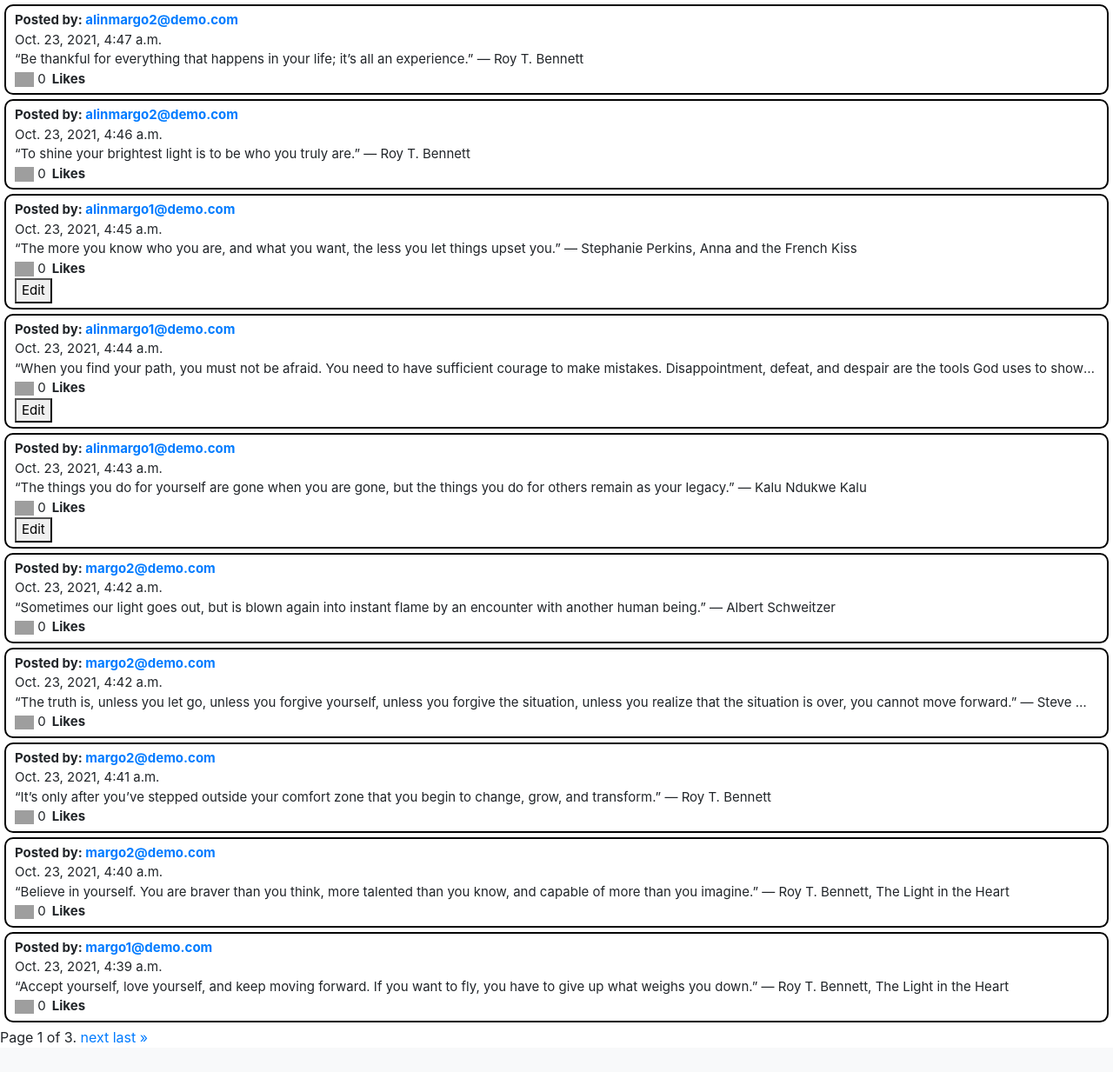
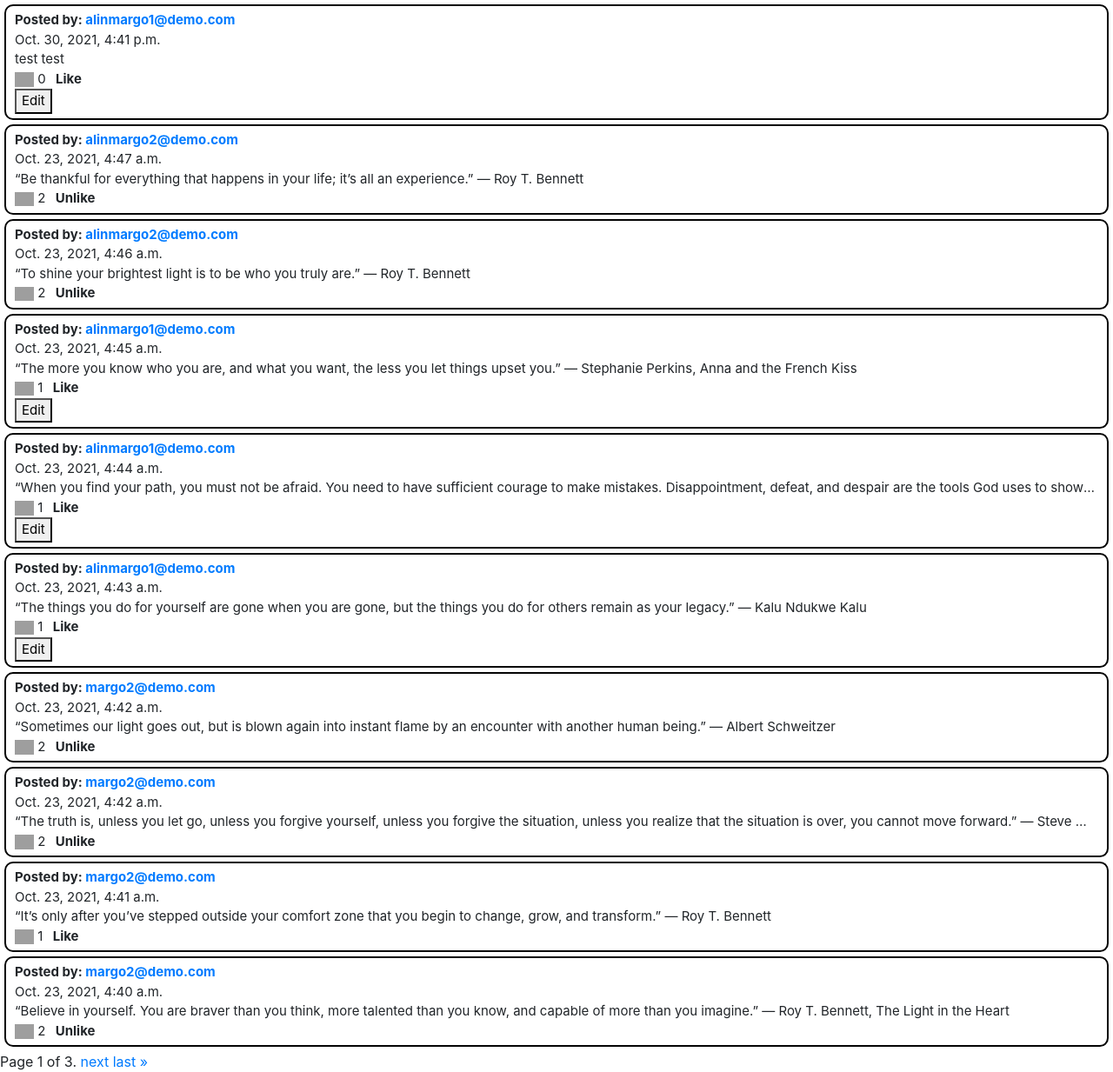
Before and after one commit to magaranin/Network, a Django app: page / in a window 1280 px wide. Shown: the part 56-1289 px from the top of the page at 87% size. Before the commit the page ends 1259 px from the top, so only its background shows below. Run offline with Django 3.2, Linux system fonts and the light colour scheme; a user stored in the database is signed in; data comes from the database, SQL or seed files in the repository; some libraries are stand-ins or nearby versions; grey boxes are pictures that could not be loaded.

Commit message:
Add functionality to like or unlike a post and is_liked_by filer

```diff
--- a/network/models.py
+++ b/network/models.py
@@ -12,7 +12,8 @@
     created_date = models.DateTimeField(auto_now_add=True)
     owner = models.ForeignKey(User, on_delete=models.CASCADE, null= True, related_name="owned_posts")
     description = models.CharField(max_length = 2000)
-    like = models.IntegerField(default=0)
+    likes = models.ManyToManyField("User", symmetrical=False, related_name="users_likes_set")
+
 
     def __str__(self):
         return f"{self.owner} added a post on {self.created_date}"
--- a/network/static/network/script.js
+++ b/network/static/network/script.js
@@ -39,3 +39,28 @@
     })
     document.querySelectorAll('.edit_button').forEach(edit_button => edit_button.style.display = 'block');
 }
+
+function likeUnlike(post_id) {
+    fetch(`/posts/${post_id}/like_unlike`, {
+        method: "POST"
+    })
+    .then(response => response.json())
+    .then(result => {
+        if (result.error) {
+            alert(result.error);
+        }
+        else {
+            let likeCountElement = document.querySelector(`#post_${post_id} .likeCount`);
+            let countNumber = parseInt(likeCountElement.innerHTML)
+            let likeUnlikeElement = document.querySelector(`#post_${post_id} .likeUnlikeText`)
+            if (likeUnlikeElement.innerHTML === "Like") {
+                likeCountElement.innerHTML = countNumber + 1;
+                likeUnlikeElement.innerHTML = "Unlike";
+            }
+            else {
+                likeCountElement.innerHTML = countNumber - 1;
+                likeUnlikeElement.innerHTML = "Like";
+            }
+        }
+    })
+}
--- a/network/templates/network/index.html
+++ b/network/templates/network/index.html
@@ -1,4 +1,6 @@
 {% extends "network/layout.html" %}
+{% load static %}
+{% load post_tags %}
 
 {% block body %}
 
@@ -14,8 +16,14 @@
                 <div class="description">
                     {{ post.description }}
                 </div>
-                <div class="like">
-                    <img src="https://play-lh.googleusercontent.com/7hAq25yPmjdVuPeEpC8DQnHGsgo-BuNXhRVlSt0IYOXpKj8puu0PCDFsZHlJWkdN8kU" alt="Like" width="22"> {{ post.like }}<strong>&nbsp; Likes</strong>
+                <div class="likes" onclick="likeUnlike({{ post.id }})">
+                    <img src="https://play-lh.googleusercontent.com/7hAq25yPmjdVuPeEpC8DQnHGsgo-BuNXhRVlSt0IYOXpKj8puu0PCDFsZHlJWkdN8kU" alt="Likes" width="22">
+                    <span class="likeCount">{{ post.likes.count }}</span>
+                    {% if post|is_liked_by:user %}
+                        <strong>&nbsp; <span class="likeUnlikeText">Unlike</span></strong>
+                    {% else %}
+                        <strong>&nbsp; <span class="likeUnlikeText">Like</span></strong>
+                    {% endif %}
                 </div>
                 {% if user.is_authenticated and user == post.owner %}
                     <button class="edit_button" onclick="edit({{ post.id }})">Edit</button>
--- /dev/null
+++ b/network/templatetags/post_tags.py
@@ -0,0 +1,8 @@
+from django import template
+from network.models import *
+
+register = template.Library()
+
+@register.filter
+def is_liked_by(post, user):
+    return post.likes.filter(pk=user.id).exists()
--- a/network/urls.py
+++ b/network/urls.py
@@ -12,5 +12,7 @@
     path("profile_page/<int:profile_owner_id>", views.profile_page, name="profile_page"),
     path("update_follows/<int:profile_owner_id>", views.update_follows, name="update_follows"),
     path("following", views.following, name="following"),
-    path("posts/<int:post_id>", views.update_post, name ="update_post")
+    path("posts/<int:post_id>", views.update_post, name ="update_post"),
+    path("posts/<int:post_id>/like_unlike", views.like_unlike, name ="like_unlike")
+
 ]
--- a/network/views.py
+++ b/network/views.py
@@ -158,8 +158,30 @@
         post.save()
         return JsonResponse({ "status": "ok" }, status=200)
 
-    #Email must be via PUT
+    #Post must be via PUT
     else:
         return JsonResponse({
             "error": "PUT request required."
         }, status=400)
+
+@csrf_exempt
+@login_required
+def like_unlike(request, post_id):
+    try:
+        post = Post.objects.get(pk=post_id)
+    except Post.DoesNotExist:
+        return JsonResponse({"error": "Post not found."}, status=404)
+
+    if request.method == "POST":
+        user = request.user
+        is_liked = post.likes.filter(pk=user.id).exists()
+        if is_liked:
+            post.likes.remove(user)
+        else:
+            post.likes.add(user)
+        return JsonResponse({ "status": "ok" }, status=200)
+
+    else:
+        return JsonResponse({
+            "error": "Post request required."
+        }, status=400)
```
Also changed, not shown: network/templates/network/following.html (+11 -2 lines), network/templates/network/profile_page.html (+9 -2 lines), db.sqlite3.
